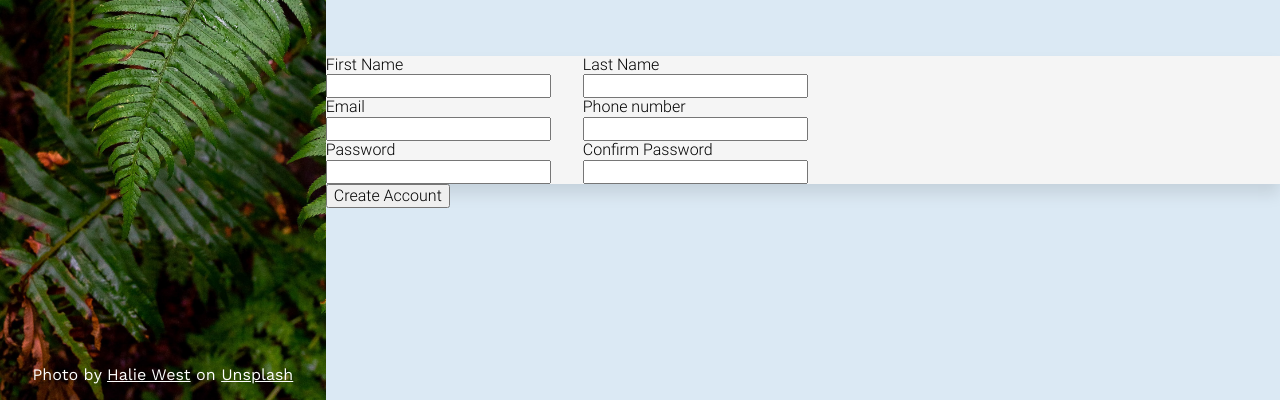
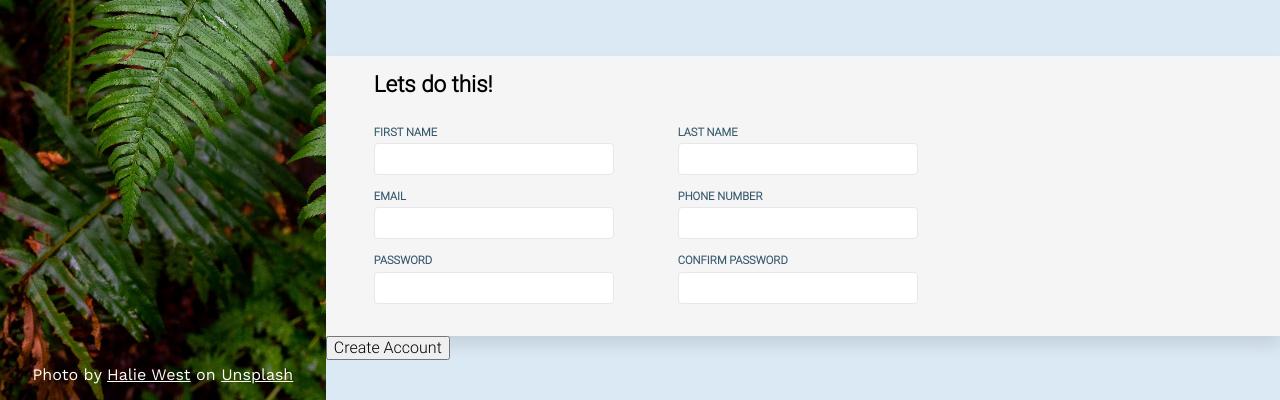
Before and after one commit to litaish/sign-up-form, a website: page index.html in a window 1280 px wide. Shown: the part 400-800 px from the top of the page. Drawn offline with Linux system fonts and the light colour scheme.

Commit message:
Add styling for form fields

```diff
--- a/css/style.css
+++ b/css/style.css
@@ -42,6 +42,8 @@
     --form-panel-color: #DBE9F4;
     --form-color: #F5F5F5;
     --right-panel-heading-color: #202A44;
+    --form-input-border-color: #E5E7EB;
+    --form-label-color: #35586C;
 }
 html {
     -webkit-box-sizing: border-box;
@@ -110,12 +112,34 @@ body {
 .form-container {
   background-color: var(--form-color);
   box-shadow: 0px 10px 15px 0px rgba(0,0,0,0.1);
+  padding: 1rem 0 1rem 3rem
+}
+.form-container h4 {
+  font-size: 1.4rem;
+  margin-top: 0;
 }
 .form-row {
   display: flex;
-  gap: 2rem;
+  gap: 4rem;
+  margin-bottom: 1rem;
 }
 .form-field {
   display: flex;
   flex-direction: column;
 }
+.form-field input {
+  margin-top: .2rem;
+  width: 15rem;
+  background-color: #FFFFFF;
+  border: 1px solid #D6D9DC;
+  border-radius: 4px;
+  padding: 7px;
+  font-size: 14px;
+  border-color: var(--form-input-border-color);
+}
+.form-field label {
+  text-transform: uppercase;
+  font-size: .7rem;
+  font-weight: 600;
+  color: var(--form-label-color);
+}
--- a/index.html
+++ b/index.html
@@ -29,6 +29,7 @@
             <h4>You <em>know</em> you want to.</h4>
         </div>
         <div class="form-container">
+            <h4>Lets do this!</h4>
             <form id="sign_up_form" action="#" method="post">
                 <div class="form-row">
                     <div class="form-field">
```
